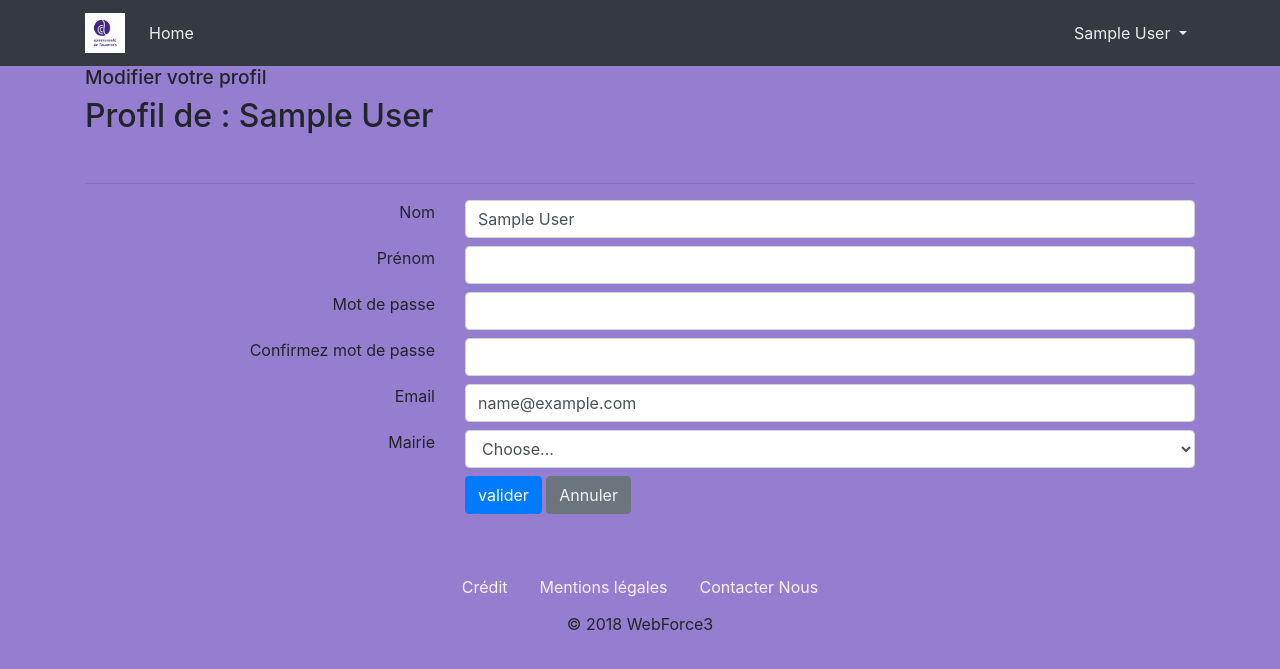
After one commit to Lomps/wf3-session4-1, a Laravel app: page /modifier-profil in a window 1280 px wide. The commit adds this page. Shown: the top 669 px of the page. Run offline with Laravel 8, Linux system fonts and the light colour scheme; the visitor is signed in with stand-in values (Sample User, id 1); settings files or empty folders that the repository lacks are supplied; some libraries are stand-ins or nearby versions.

```diff
--- /dev/null
+++ b/laravel/app/Http/Controllers/usersController.php
@@ -0,0 +1,28 @@
+<?php
+
+namespace App\Http\Controllers;
+
+use Illuminate\Http\Request;
+
+class usersController extends Controller
+{
+	// Affiche le profil
+	public function profil(){
+		return view('profil');
+	}
+
+	// Affiche modifie le profil
+	public function modifprofil(){
+		return view('modifier-profil');
+	}
+
+	// Valide modifie profil
+	// public function validemodifprofil(Request $donnees){
+	// 	$ValideData = $donnees->validate([
+	// 		'name' => 'required|string|max:255',
+	// 		'firstname' => 'required|string|max:255',
+	// 		'password' => 'required|string|min:6|confirmed',
+	// 		'email' => 'required|string|email|max:255|unique:users'
+	// 	]);
+	// }
+}
--- a/laravel/app/User.php
+++ b/laravel/app/User.php
@@ -15,9 +15,9 @@ class User extends Authenticatable
      * @var array
      */
     protected $fillable = [
-        'name', 'email', 'password',
+        'name', 'firstname', 'email', 'password',
     ];
-
+    protected $primaryKey = 'id';
     /**
      * The attributes that should be hidden for arrays.
      *
--- /dev/null
+++ b/laravel/resources/views/layouts/adminlayout.blade.php
@@ -0,0 +1,6 @@
+@include('partials.header')
+
+@yield('contenu')
+
+</body>
+</html>
--- /dev/null
+++ b/laravel/resources/views/modifier-profil.blade.php
@@ -0,0 +1,148 @@
+@extends('layouts.mainlayout')
+
+@section('title', 'Profil')
+
+@section('contenu')
+
+<header class="container">
+	<div class="row">
+		<div class="col-12">
+			@if(session('message'))
+			<div class="alert alert-success text-center">
+				{{ session('message') }}
+			</div>
+			@endif
+			<h1>
+				Modifier votre profil
+			</h1>
+		</div>
+	</div>
+</header>
+{{-- contenu --}}
+<main class="container">
+	<section class="row">
+		<div class="col-12 mb-5">
+			<h2>
+				Profil de : {{ Auth::user()->name }} {{ Auth::user()->firstname }}
+			</h2>
+			<hr>
+			<form method="post" action="{{route('validemodifprofil')}}" enctype="miltipart/form-data">
+				{{ csrf_field() }}
+				<div class="row">
+					{{-- Nom --}}
+					<div class="col-4 mb-2 text-right">
+						<label for="name" class="form-label">
+							Nom
+						</label>
+					</div>
+					<div class="col-8 mb-2">
+						<input class="form-control{{ $errors->has('name') ? ' is-invalid' : '' }}" type="text" name="name" id="name" value="{{ Auth::user()->name }}" required>
+						@if($errors->has('titre'))
+						<span class="invalid-feedback">
+							<strong>
+								{{ $errors->first('name') }}
+							</strong>
+						</span>
+						@endif
+					</div>
+					{{-- Prénom --}}
+					<div class="col-4 mb-2 text-right">
+						<label for="firstname" class="form-label">
+							Prénom
+						</label>
+					</div>
+					<div class="col-8 mb-2">
+						<input class="form-control{{ $errors->has('firstname') ? ' is-invalid' : '' }}" type="text" name="firstname" id="firstname" value="{{ Auth::user()->firstname}}" required>
+						@if($errors->has('titre'))
+						<span class="invalid-feedback">
+							<strong>
+								{{ $errors->first('firstname') }}
+							</strong>
+						</span>
+						@endif
+					</div>
+					{{-- mot de passe --}}
+					<div class="col-4 mb-2 text-right">
+						<label for="password" class="form-label">
+							Mot de passe
+						</label>
+					</div>
+					<div class="col-8 mb-2">
+						<input class="form-control{{ $errors->has('password') ? ' is-invalid' : '' }}" type="password" name="password" id="password" required>
+						@if($errors->has('titre'))
+						<span class="invalid-feedback">
+							<strong>
+								{{ $errors->first('password') }}
+							</strong>
+						</span>
+						@endif
+					</div>
+					{{-- Confirmation mot de passe --}}
+					<div class="col-4 mb-2 text-right">
+						<label for="password" class="form-label">
+							Confirmez mot de passe
+						</label>
+					</div>
+					<div class="col-8 mb-2">
+						<input class="form-control{{ $errors->has('password') ? ' is-invalid' : '' }}" type="password" name="password_confirmation" id="password-confirm" required>
+						@if($errors->has('titre'))
+						<span class="invalid-feedback">
+							<strong>
+								{{ $errors->first('password') }}
+							</strong>
+						</span>
+						@endif
+					</div>
+					{{-- Email --}}
+					<div class="col-4 mb-2 text-right">
+						<label for="email" class="form-label">
+							Email
+						</label>
+					</div>
+					<div class="col-8 mb-2">
+						<input class="form-control{{ $errors->has('email') ? ' is-invalid' : '' }}" type="email" name="email" id="email" value="{{ Auth::user()->email }}" required>
+						@if($errors->has('titre'))
+						<span class="invalid-feedback">
+							<strong>
+								{{ $errors->first('email') }}
+							</strong>
+						</span>
+						@endif
+					</div>
+					{{-- Mairie --}}
+					<div class="col-4 mb-2 text-right">
+						<label for="mairie" class="form-label">
+							Mairie
+						</label>
+					</div>
+					<div class="col-8 mb-2">
+						<select id="mairie" name="mairie" class="form-control">
+							<option selected>Choose...</option>
+							<option>...</option>
+						</select>
+						@if($errors->has('titre'))
+						<span class="invalid-feedback">
+							<strong>
+								{{ $errors->first('mairie') }}
+							</strong>
+						</span>
+						@endif
+					</div>
+					<hr>
+					{{-- validation modifications --}}
+					<div class="col-4 mb-2"></div>
+					<div class="col-8">
+						<button type="submit" class="btn btn-primary">
+							valider
+						</button>
+						<a href="{{route('profil')}}" type="button" class="btn btn-secondary">
+							Annuler
+						</a>
+					</div>
+				</div>
+			</form>
+		</div>
+	</section>
+</main>
+
+@endsection
--- a/laravel/routes/web.php
+++ b/laravel/routes/web.php
@@ -27,13 +27,22 @@ Route::get('/mentions-legales', function(){
 Route::get('/contactez-nous', function(){
 	return view('contactez-nous');
 });
-// Routes utilisateur
+// Route profil
 Route::get('/utilisateur', 'usersController@profil')->middleware('auth')->name('profil');
+// Route affiche modif profil
+Route::get('/modifier-profil', 'usersController@modifprofil')->middleware('auth')->name('modifprofil');
+// Route modif profil validation
+Route::post('/validemodifprofil', 'usersController@validemodifprofil')->middleware('auth')->name('validemodifprofil');
+
 
 
 // Route Admin
 Route::prefix('admin')->group(function() {
+// Route accueil admin
+//
 	Route::get('/', 'adminController@accueil')->middleware('auth')->name('admin');
+// Route liste des mairies
+	Route::get('/listemairie', 'adminController@listemairie')->middleware('auth')->name('listemairie');
 });
 
 Auth::routes();
```
Also changed, not shown: laravel/app/Http/Controllers/adminController.php (added, +30 -0 lines), laravel/app/mairieModel.php (added, +12 -0 lines), laravel/resources/views/admin/accueil.blade.php (added, +93 -0 lines), laravel/resources/views/profil.blade.php (+20 -4 lines).
